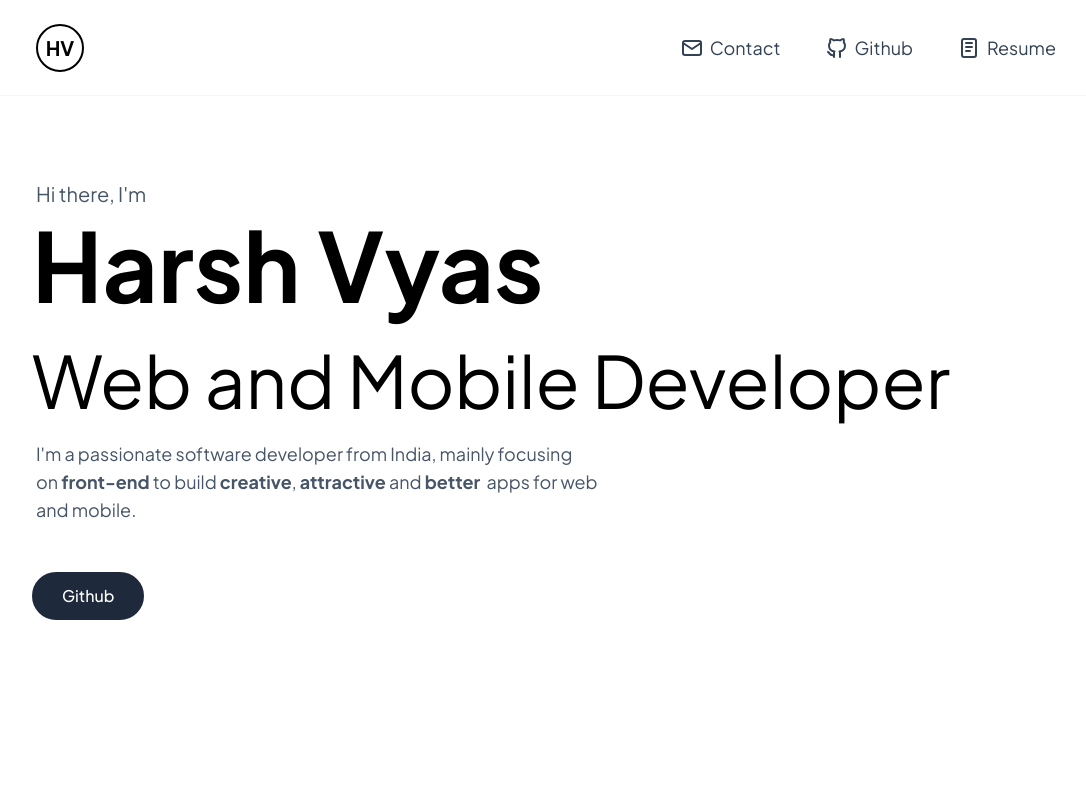
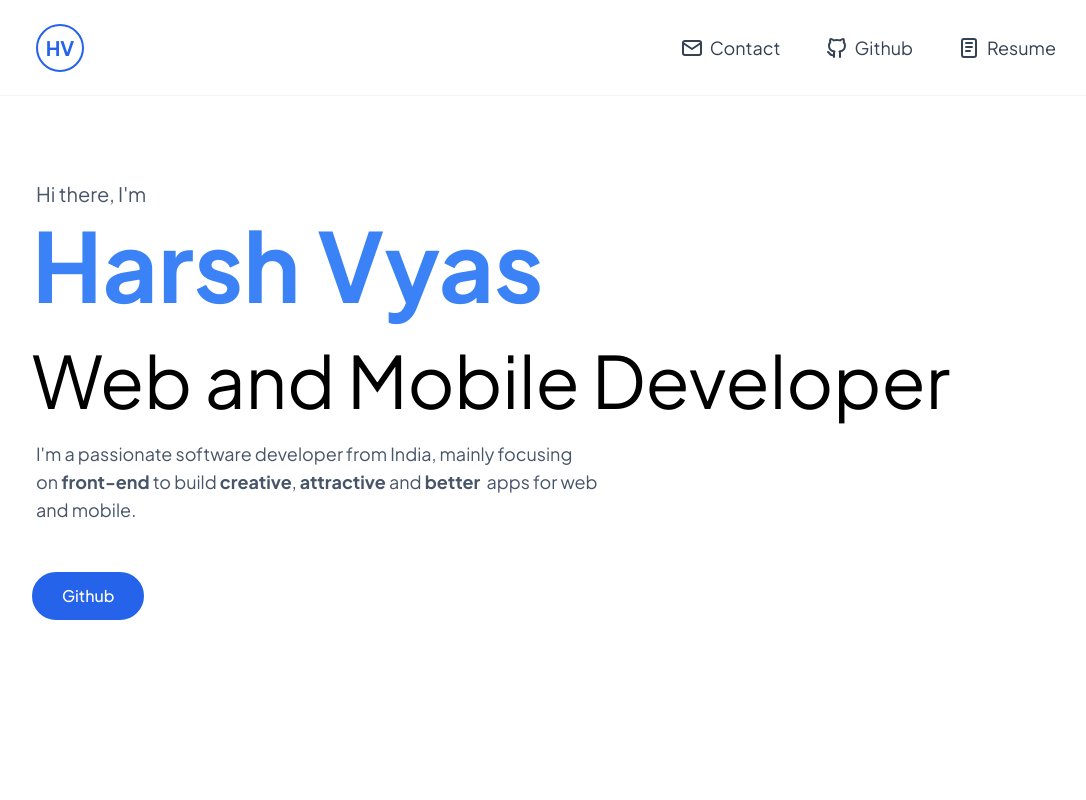
Before and after one commit to hrvsdev/hrvs, a Next.js app: page / in a window 1280 px wide. Shown: the top 800 px of the page, without its empty margins (96-1182 px from the left). Built offline with nearby package versions, Linux system fonts and the light colour scheme.

Commit message:
changed hero and navbar theme to blue

```diff
--- a/components/Home/Hero/Hero.tsx
+++ b/components/Home/Hero/Hero.tsx
@@ -5,7 +5,7 @@ export default function HeroComp(): JSX.Element {
         <p className="text-slate-600 text-lg sm:text-xl pl-1 mb-2">
           Hi there, I&apos;m
         </p>
-        <h1 className="text-5xl sm:text-6xl md:text-7xl lg:text-8xl font-bold mb-4 sm:mb-6 md:mb-8">
+        <h1 className="text-blue-500 text-5xl sm:text-6xl md:text-7xl lg:text-8xl font-bold mb-4 sm:mb-6 md:mb-8">
           Harsh Vyas
         </h1>
         <p className="text-4xl sm:text-5xl md:text-6xl lg:text-7xl leading-snug mb-6">
@@ -17,7 +17,7 @@ export default function HeroComp(): JSX.Element {
           &nbsp; apps for web and mobile.
         </p>
         <div className="flex gap-x-5">
-          <button className="w-fit font-medium text-white hover:text-black border-2 border-slate-800 bg-slate-800 hover:bg-transparent cursor-pointer rounded-full transition-transform active:translate-y-0.5">
+          <button className="w-fit font-medium text-white hover:text-blue-600 border-2 border-blue-600 bg-blue-600 hover:bg-transparent cursor-pointer rounded-full transition-transform active:translate-y-0.5">
             <a
               className="inline-block py-2.5 px-7"
               href="https://github.com/hrvsdev"
--- a/components/Navbar/Left/Left.tsx
+++ b/components/Navbar/Left/Left.tsx
@@ -3,7 +3,7 @@ import Link from "next/link";
 export default function Left(): JSX.Element {
   return (
     <Link href="/">
-      <a className="text-black text-xl font-bold w-12 h-12 flex items-center justify-center border-2 border-current rounded-full">
+      <a className="text-blue-600 text-xl font-bold w-12 h-12 flex items-center justify-center border-2 border-current rounded-full">
         HV
       </a>
     </Link>
```
